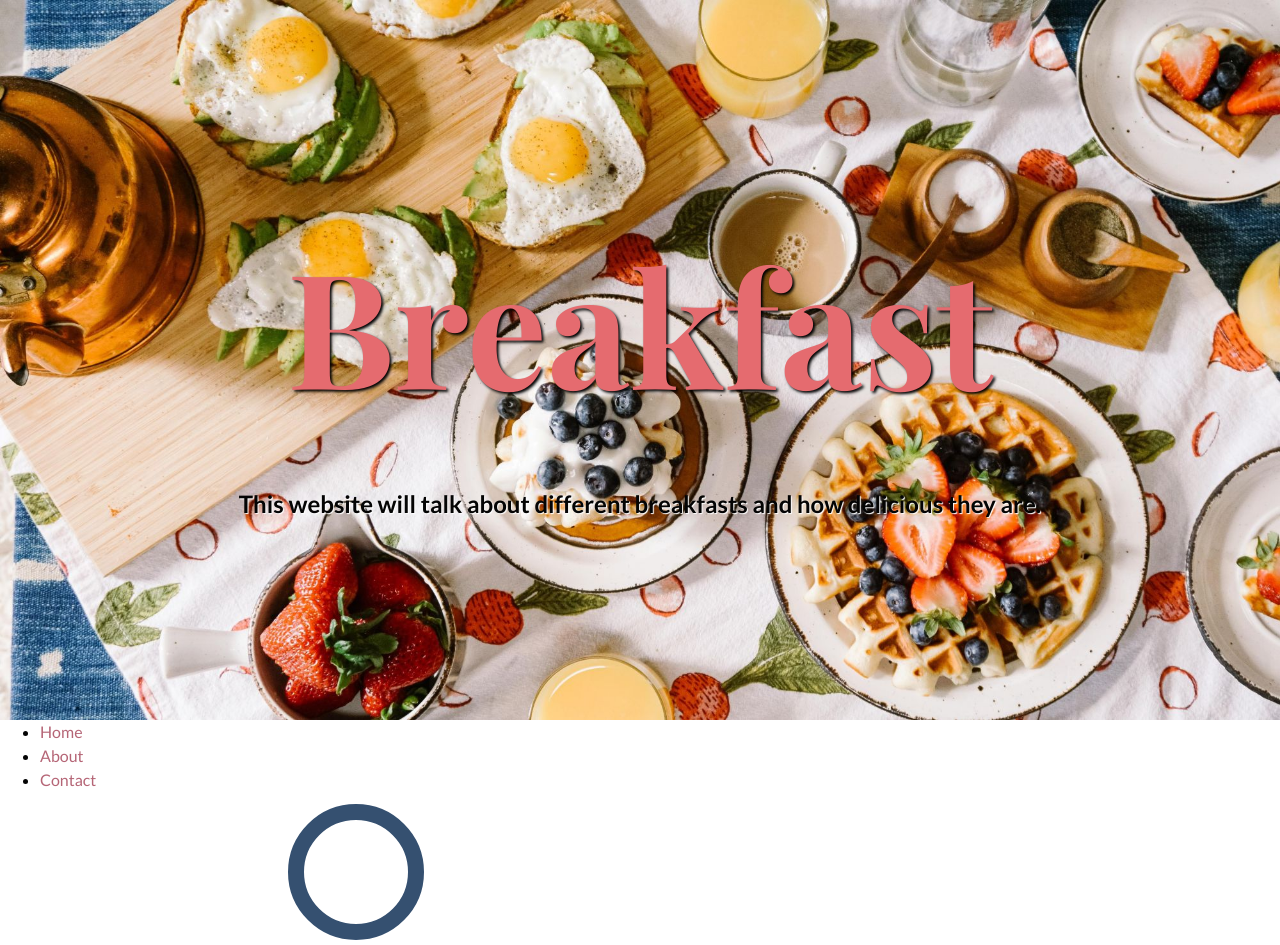
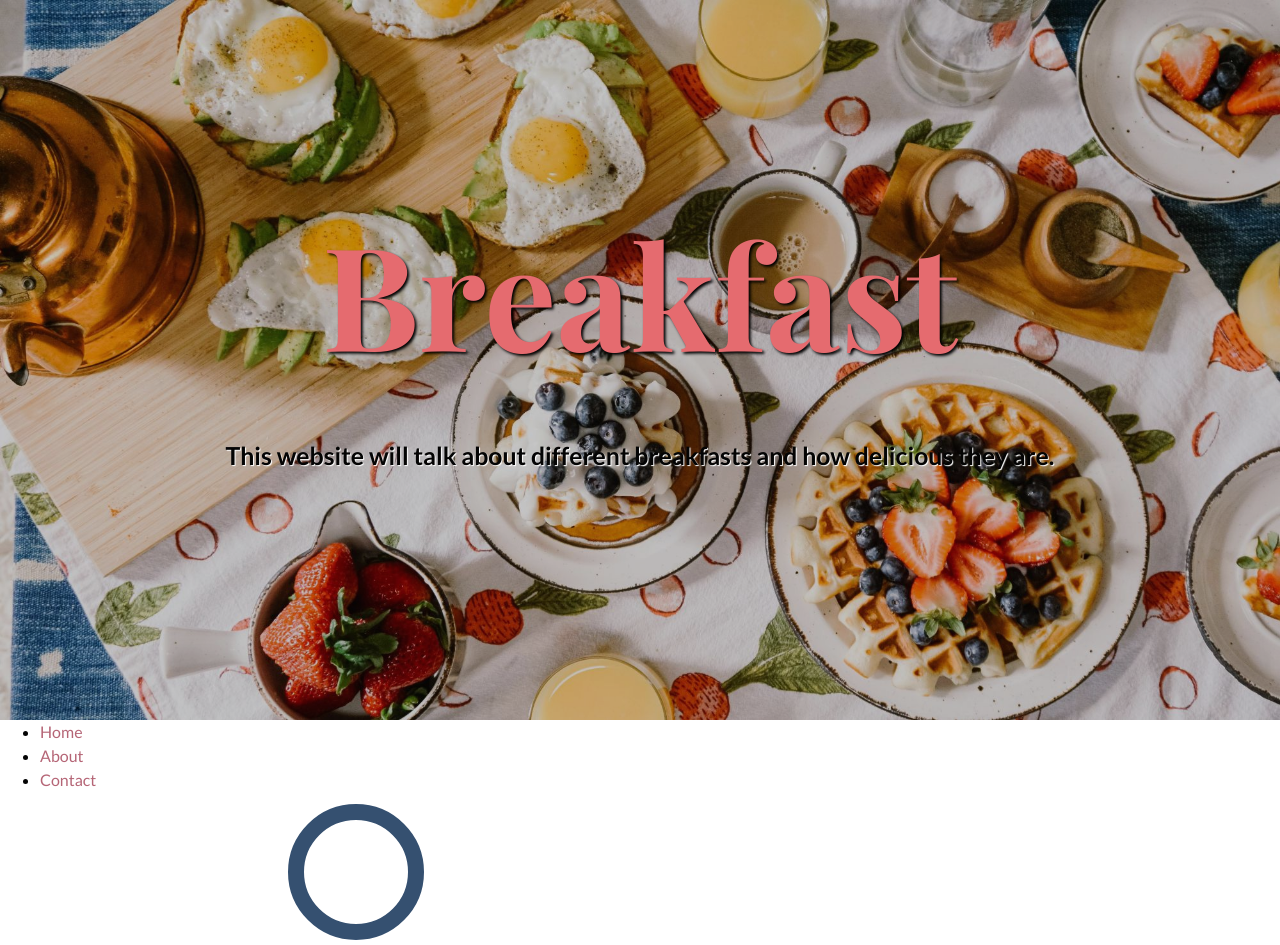
Before and after one commit to is-120-winter-2023/overlays-and-cards-e-b11, a website: page index.html in a window 1280 px wide. Shown: the top 945 px of the page. Drawn offline with nearby package versions, Linux system fonts and the light colour scheme; a web font is replaced by a local one.

Commit message:
hero overlay

```diff
--- a/styles/main.css
+++ b/styles/main.css
@@ -178,12 +178,11 @@ a[href]:hover {
 }
 
 .hero {
-  background-color: rgba(168, 168, 168, 0.896);
-  viewport-fit: 100%;
+  position: relative;
 }
 
 .hero h1 {
-  font-size: 10rem;
+  font-size: clamp(3.5rem, 10vw + 1rem, 10rem);
   text-shadow: black 2px 2px 3px;
   color: var(--bright-rose);
 }
@@ -194,8 +193,18 @@ a[href]:hover {
   text-align: center;
 }
 
-.subtitle {
+.hero p {
   text-shadow: white 1px 1px 1px;
-  font-size: 1.5rem;
-  /* margin-top: 15em; */
+  font-size: clamp(0.5rem, 1vw + 0.75rem, 4rem);
 }
+
+.hero::before {
+  content: "";
+  background-color: #0909093b;
+  display: block;
+  position: absolute;
+  top: 0;
+  left: 0;
+  width: 100%;
+  height: 100%;
+}
```
